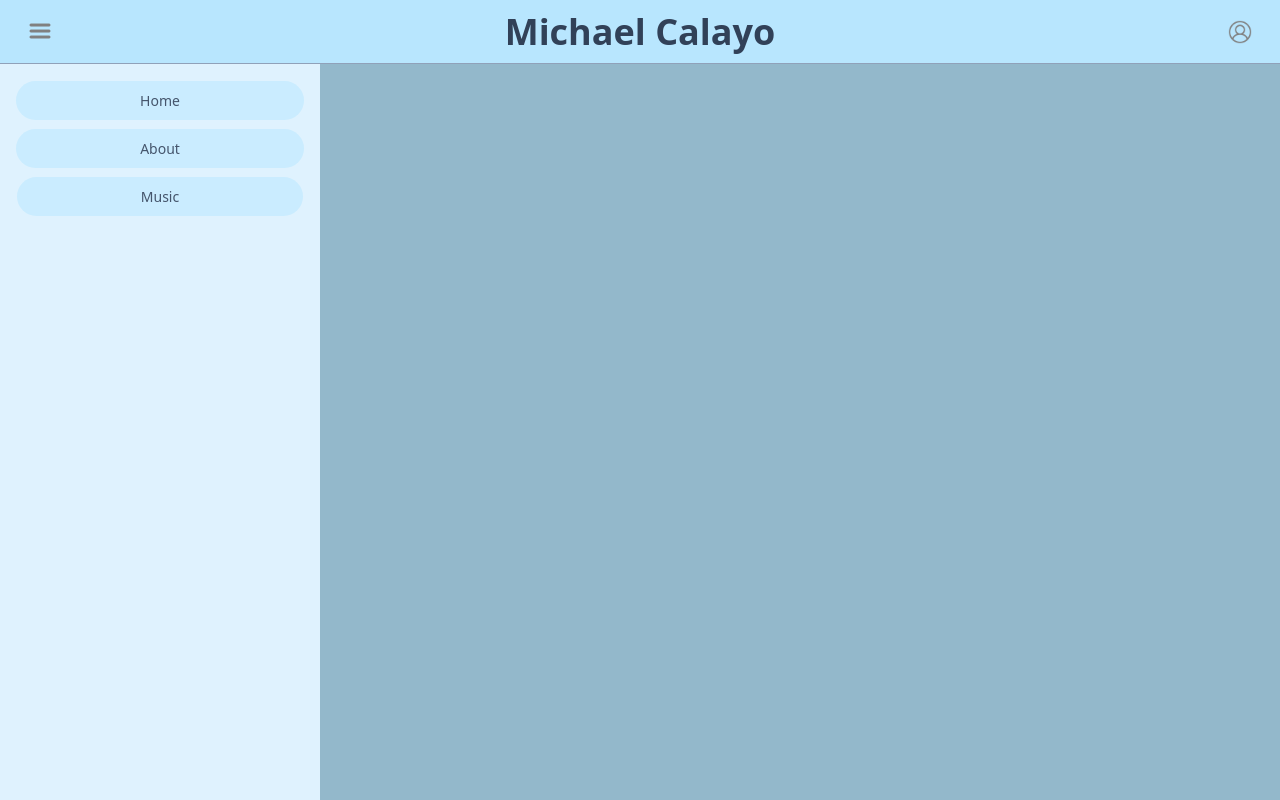
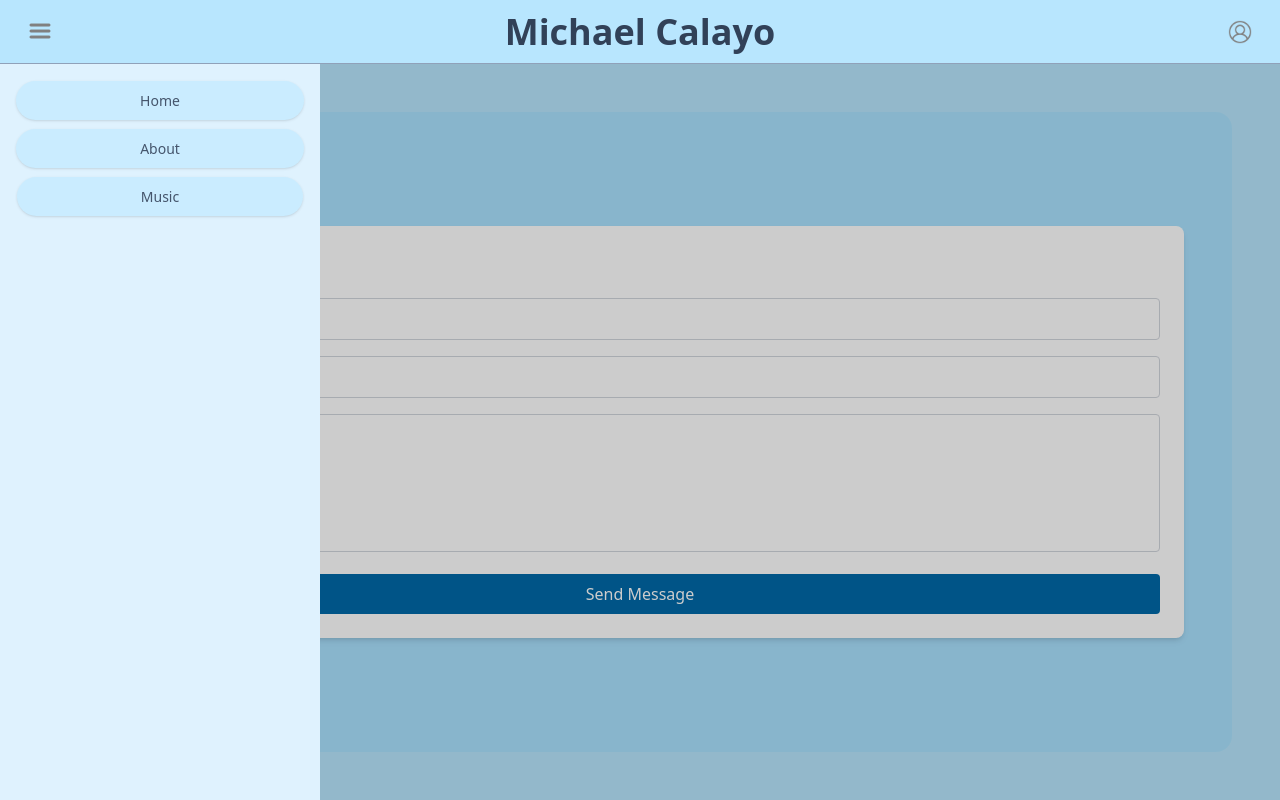
Before and after one commit to mcalayo/mcalayo.github.io, a Next.js app: page /contact in a window 1280 px wide. Both pictures are taken after a click on the button 40 px from the left and 30 px from the top of the page. Built offline with nearby package versions, Linux system fonts and the light colour scheme.

Commit message:
Some styles, start contact and music pages

```diff
--- a/app/about/page.tsx
+++ b/app/about/page.tsx
@@ -12,7 +12,7 @@ export default async function Page() {
             <TypingEffect messages={['Professional Experience']}></TypingEffect>
           </div>
           <p className="scrollbar flex overflow-auto">
-            {`I am a Full Stack Software Engineer specializing in React, Next.js, and AWS, with a passion for building high-performance, scalable web applications. Focused on creating seamless user experiences and optimizing UI through modern design principles and agile methodologies.`}
+            {`I am a Full Stack Software Engineer specializing in React, Next.js, TypeScript, and AWS, with a passion for building high-performance, scalable web applications. Focused on creating seamless user experiences and optimizing UI through modern design principles and agile methodologies.`}
             <br/><br/>
             {`My experience at CoStar Group includes designing and developing server-side rendered applications with a strong emphasis on SEO optimization and reusable component architecture. I worked on integrating automated testing frameworks like Jest and Cypress, improving website indexing for large-scale content, and leading the development of UI features using Tailwind CSS. I also played a key role in launching new digital experiences, enhancing content accessibility, and optimizing API endpoints for better performance.`}
             <br/><br/>
--- a/app/components/LinkedIn.tsx
+++ b/app/components/LinkedIn.tsx
@@ -7,7 +7,7 @@ import Link from 'next/link'
 
 export default function LinkedIn() {
   return (
-    <div>
+    <div className='shadow-md rounded-xl'>
       <div className='flex rounded-t-xl border-b-1 border-slate-400 bg-gray-200 p-3'>
         <Image
           src={LinkedInLogo}
--- a/app/components/Navbar.tsx
+++ b/app/components/Navbar.tsx
@@ -58,7 +58,7 @@ const Navbar = () => {
           <div className='flex h-[calc(100vh-64px)] w-screen flex-col gap-y-6 overflow-hidden bg-sky-100 px-4 py-6 sm:w-80'>
             <button onClick={() => handleMenuItemClick(1)} type='button'>
               <Link
-                className='mb-2 w-10 cursor-pointer rounded-full bg-sky-300/20 px-[124px] py-2.5 text-center text-sm font-medium text-slate-600 hover:bg-sky-300/50'
+                className='shadow-sm mb-2 w-10 cursor-pointer rounded-full bg-sky-300/20 px-[124px] py-2.5 text-center text-sm font-medium text-slate-600 hover:bg-sky-300/50'
                 href={'/'}
               >
                 Home
@@ -66,7 +66,7 @@ const Navbar = () => {
             </button>
             <button onClick={() => handleMenuItemClick(1)} type='button'>
               <Link
-                className='mb-2 w-10 cursor-pointer rounded-full bg-sky-300/20 px-[124px] py-2.5 text-center text-sm font-medium text-slate-600 hover:bg-sky-300/50'
+                className='shadow-sm mb-2 w-10 cursor-pointer rounded-full bg-sky-300/20 px-[124px] py-2.5 text-center text-sm font-medium text-slate-600 hover:bg-sky-300/50'
                 href={'/about'}
               >
                 About
@@ -74,7 +74,7 @@ const Navbar = () => {
             </button>
             <button onClick={() => handleMenuItemClick(1)} type='button'>
               <Link
-                className='mb-2 w-10 cursor-pointer rounded-full bg-sky-300/20 px-[124px] py-2.5 text-center text-sm font-medium text-slate-600 hover:bg-sky-300/50'
+                className='shadow-sm mb-2 w-10 cursor-pointer rounded-full bg-sky-300/20 px-[124px] py-2.5 text-center text-sm font-medium text-slate-600 hover:bg-sky-300/50'
                 href={'/music'}
               >
                 Music
@@ -107,7 +107,7 @@ const Navbar = () => {
           <div className='absolute flex h-[calc(100vh-64px)] w-screen flex-col gap-y-6 overflow-hidden bg-sky-100 px-4 py-6 sm:left-[calc(100vw-320px)] sm:w-80'>
             <button onClick={() => handleMenuItemClick(2)} type='button'>
               <Link
-                className='mb-2 w-10 cursor-pointer rounded-full bg-sky-300/20 px-[117px] py-2.5 text-center text-sm font-medium text-slate-600 hover:bg-sky-300/50'
+                className='shadow-sm mb-2 w-10 cursor-pointer rounded-full bg-sky-300/20 px-[117px] py-2.5 text-center text-sm font-medium text-slate-600 hover:bg-sky-300/50'
                 href={'https://linkedin.com/in/michaelcalayo'}
               >
                 LinkedIn
@@ -115,7 +115,7 @@ const Navbar = () => {
             </button>
             <button onClick={() => handleMenuItemClick(2)} type='button'>
               <Link
-                className='mb-2 w-10 cursor-pointer rounded-full bg-sky-300/20 px-[122px] py-2.5 text-center text-sm font-medium text-slate-600 hover:bg-sky-300/50'
+                className='shadow-sm mb-2 w-10 cursor-pointer rounded-full bg-sky-300/20 px-[122px] py-2.5 text-center text-sm font-medium text-slate-600 hover:bg-sky-300/50'
                 href={'https://github.com/mcalayo/mcalayo.github.io'}
               >
                 GitHub
@@ -123,7 +123,7 @@ const Navbar = () => {
             </button>
             <button onClick={() => handleMenuItemClick(2)} type='button'>
               <Link
-                className='mb-2 w-10 cursor-pointer rounded-full bg-sky-300/20 px-[120px] py-2.5 text-center text-sm font-medium text-slate-600 hover:bg-sky-300/50'
+                className='shadow-sm mb-2 w-10 cursor-pointer rounded-full bg-sky-300/20 px-[120px] py-2.5 text-center text-sm font-medium text-slate-600 hover:bg-sky-300/50'
                 href={'/contact'}
               >
                 Contact
--- a/app/components/ResumeButton.tsx
+++ b/app/components/ResumeButton.tsx
@@ -8,7 +8,7 @@ const ResumeButton: React.FC<ResumeButtonProps> = ({onClick}) => {
 
   return (
     <button
-      className='text-l rounded-full bg-sky-700 px-4 w-full py-1 text-center font-medium text-white hover:cursor-pointer hover:bg-sky-800 focus:outline-none'
+      className='text-l shadow-md rounded-full bg-sky-700 px-4 w-full py-1 text-center font-medium text-white hover:cursor-pointer hover:bg-sky-800 focus:outline-none'
       onClick={onClick}
     >
       View Resume
--- a/app/contact/page.tsx
+++ b/app/contact/page.tsx
@@ -1,7 +1,43 @@
+
+import React from "react";
+
 export default async function Page() {
-    return (
-      <section className='p-12'>
-        <div className='container'>Contact - Under Construction</div>
-      </section>
-    )
-  }
+  return (
+    <section className='p-12'>
+      <div className="flex justify-center items-center h-[calc(100vh-160px)] bg-sky-300/20 rounded-2xl p-12">
+        <form className="bg-white p-6 rounded-lg shadow-md w-full">
+          <h2 className="text-2xl font-bold mb-4">Contact Me</h2>
+          <input
+            type="text"
+            name="name"
+            placeholder="Your Name"
+            required
+            className="w-full p-2 border border-gray-300 rounded mb-4"
+          />
+          <input
+            type="email"
+            name="email"
+            placeholder="Your Email"
+            required
+            className="w-full p-2 border border-gray-300 rounded mb-4"
+          />
+          <textarea
+            name="message"
+            rows={5}
+            placeholder="Your Message"
+            required
+            className="w-full p-2 border border-gray-300 rounded mb-4 resize-none"
+            maxLength={250}
+          ></textarea>
+          <button
+            type="submit"
+            className="w-full bg-sky-700 text-white p-2 rounded hover:bg-sky-800 hover:cursor-pointer"
+          >
+            Send Message
+          </button>
+        </form>
+      </div>
+
+    </section>
+  )
+}
--- a/app/music/page.tsx
+++ b/app/music/page.tsx
@@ -1,7 +1,29 @@
 export default async function Page() {
   return (
     <section className='p-12'>
-      <div className='container'>Music - Under Construction</div>
+      <div className="gap-1">
+        UNDERCONSTRUCTION
+        {/* <audio controls className="-z-10">
+          <source src="your-audio-file.mp3" type="audio/mpeg" />
+          Your browser does not support the audio element.
+        </audio>
+        <audio controls>
+          <source src="your-audio-file.mp3" type="audio/mpeg" />
+          Your browser does not support the audio element.
+        </audio>
+        <audio controls>
+          <source src="your-audio-file.mp3" type="audio/mpeg" />
+          Your browser does not support the audio element.
+        </audio>
+        <audio controls>
+          <source src="your-audio-file.mp3" type="audio/mpeg" />
+          Your browser does not support the audio element.
+        </audio>
+        <audio controls>
+          <source src="your-audio-file.mp3" type="audio/mpeg" />
+          Your browser does not support the audio element.
+        </audio> */}
+      </div>
     </section>
   )
 }
--- a/app/page.tsx
+++ b/app/page.tsx
@@ -31,7 +31,7 @@ export default function Home() {
           height='556'
           allow='autoplay; clipboard-write; encrypted-media; fullscreen; picture-in-picture'
           loading='lazy'
-          className='mid:block hidden'
+          className='mid:block hidden shadow-md rounded-xl'
         ></iframe>
       </div>
       <iframe
@@ -40,7 +40,7 @@ export default function Home() {
         height='556'
         allow='autoplay; clipboard-write; encrypted-media; fullscreen; picture-in-picture'
         loading='lazy'
-        className='mid:hidden'
+        className='mid:hidden shadow-md rounded-xl'
       ></iframe>
     </section>
   )
```
Also changed, not shown: app/components/GitHub.tsx (+1 -1 lines).
